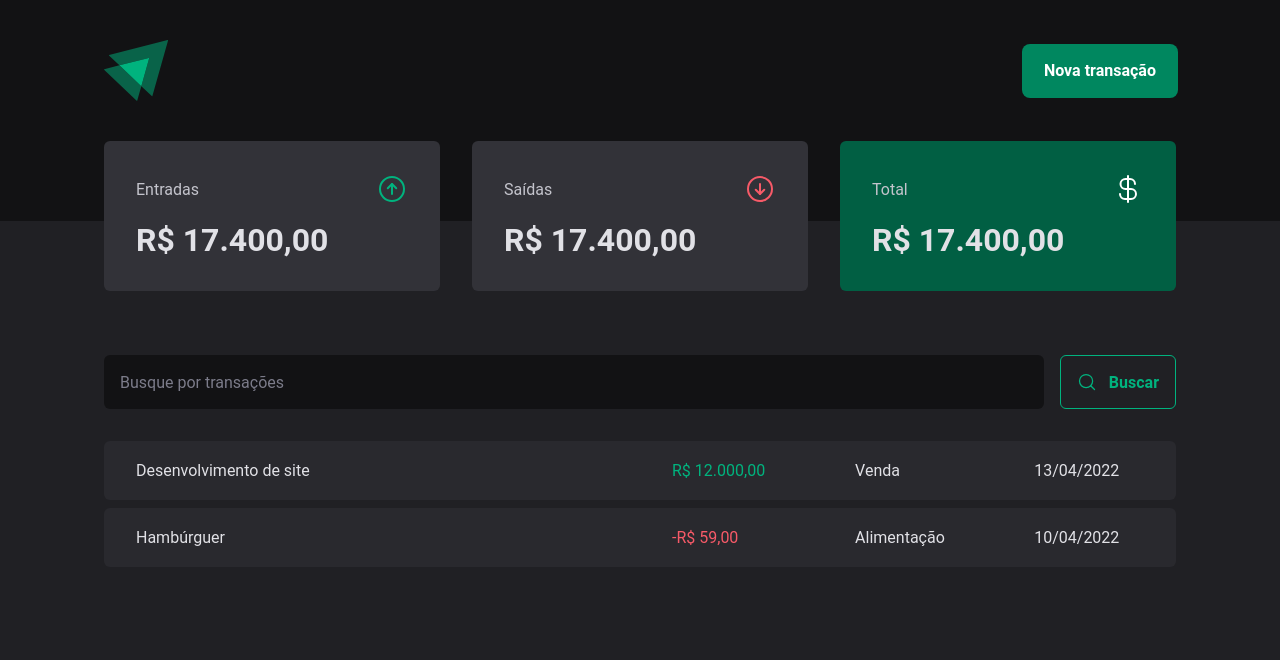
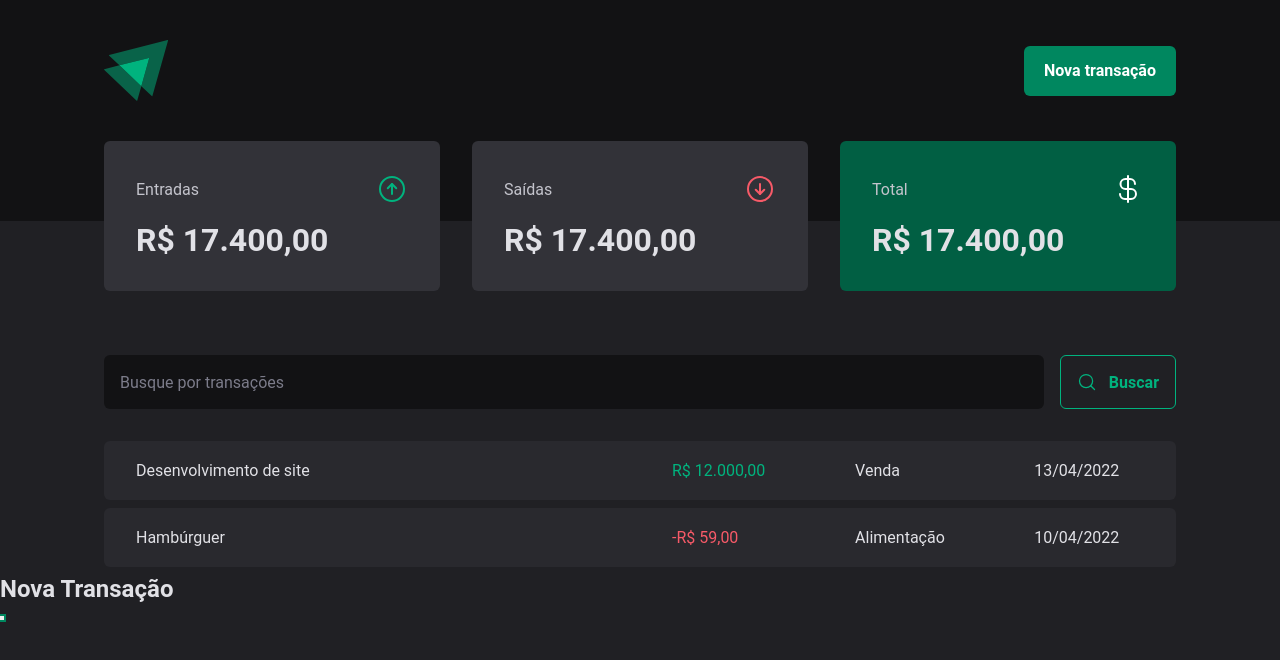
Before and after one commit to francelinom/td-money, a React app: page / in a window 1280 px wide. Both pictures are taken after a click on the button "Nova transação". Shown: the top 660 px of the page. Built offline with nearby package versions, Linux system fonts and the light colour scheme; the HTML template or start-up script is replaced by a standard one.

Commit message:
feat: adding radix dialog

```diff
--- a/package.json
+++ b/package.json
@@ -10,6 +10,7 @@
     "preview": "vite preview"
   },
   "dependencies": {
+    "@radix-ui/react-dialog": "^1.1.5",
     "phosphor-react": "^1.4.1",
     "react": "^18.3.1",
     "react-dom": "^18.3.1",
--- a/src/components/Header/index.tsx
+++ b/src/components/Header/index.tsx
@@ -1,12 +1,25 @@
 import { HeaderContainer, HeaderContent, NewTransactionButton } from "./styles";
 import logoImg from "../../assets/Ignite-logo.svg";
+import * as Dialog from "@radix-ui/react-dialog";
 
 export function Header() {
     return (
         <HeaderContainer>
             <HeaderContent>
                 <img src={logoImg} alt="" />
-                <NewTransactionButton>Nova transação</NewTransactionButton>
+                <Dialog.Root>
+                    <Dialog.Trigger asChild>
+                        <NewTransactionButton>Nova transação</NewTransactionButton>
+                    </Dialog.Trigger>
+                    <Dialog.Portal>
+                        <Dialog.Overlay />
+                        <Dialog.Content>
+                            <Dialog.Title>Nova Transação</Dialog.Title>
+
+                            <Dialog.Close />
+                        </Dialog.Content>
+                    </Dialog.Portal>
+                </Dialog.Root>
             </HeaderContent>
         </HeaderContainer>
     );
```
Also changed, not shown: 1 other file (tests, documents, lock files or other folders).
